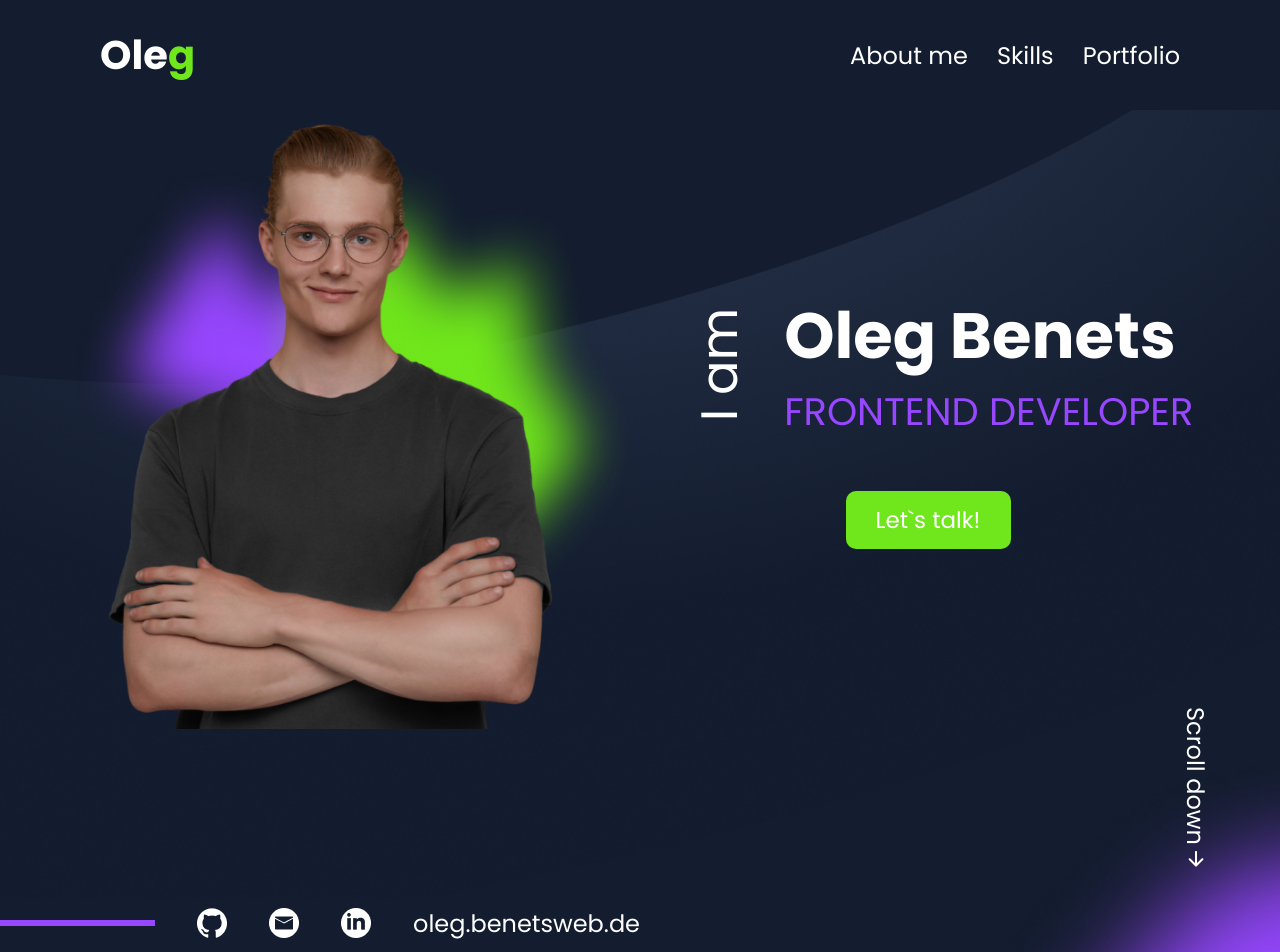
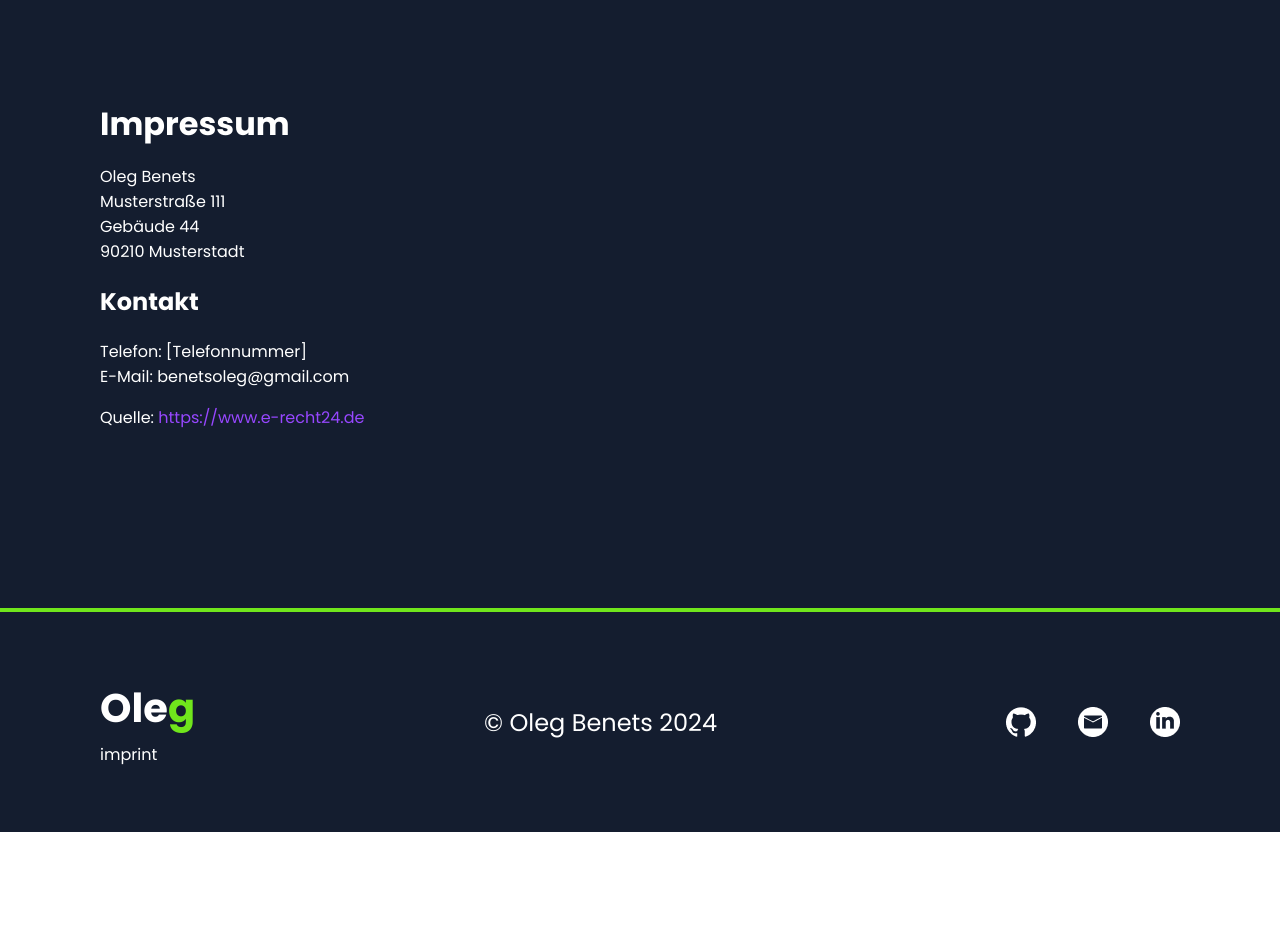
Before and after one commit to OlegBenets/Portfolio, an Angular app: page /imprint in a window 1280 px wide. Before the commit this address led to /. Shown: the top 952 px of the page. After the commit the page ends 832 px from the top, so only its background shows below. Built offline with nearby package versions, Linux system fonts and the light colour scheme.

Commit message:
added imprint and maincontent components

```diff
--- a/src/app/above-the-fold/above-the-fold.component.html
+++ b/src/app/above-the-fold/above-the-fold.component.html
@@ -20,7 +20,7 @@
     <img class="icons" src="./../../assets/img/github-icon.png">
     <img class="icons" src="./../../assets/img/mail-icon.png">
     <img class="icons" src="./../../assets/img/linkedin-icon.png#">
-    <a href="#">oleg.benetsweb.de</a>
+    <a href="#">oleg.benets&#64;web.de</a>
   </div>
   <div class="scroll-container">
     <span class="scroll-info">Scroll down</span>
--- a/src/app/app.component.html
+++ b/src/app/app.component.html
@@ -1,10 +1,4 @@
 <div class="container">
-  <app-header></app-header>
-  <app-above-the-fold id="aot"></app-above-the-fold>
-  <app-about-me id="about-me"></app-about-me>
-  <app-my-skills id="skills"></app-my-skills>
-  <app-portfolio id="portfolio"></app-portfolio>
-  <app-contact></app-contact>
+  <router-outlet></router-outlet>
   <app-footer id="contact"></app-footer>
-  <router-outlet></router-outlet>
 </div>
--- a/src/app/app.component.ts
+++ b/src/app/app.component.ts
@@ -1,13 +1,8 @@
 import { Component } from '@angular/core';
 import { CommonModule } from '@angular/common';
 import { RouterOutlet } from '@angular/router';
-import { HeaderComponent } from './shared/header/header.component';
-import { AboveTheFoldComponent } from './above-the-fold/above-the-fold.component';
-import { AboutMeComponent } from './about-me/about-me.component';
-import { MySkillsComponent } from './my-skills/my-skills.component';
-import { PortfolioComponent } from './portfolio/portfolio.component';
-import { ContactComponent } from './contact/contact.component';
 import { FooterComponent } from './shared/footer/footer.component';
+import { MainContentComponent } from './main-content/main-content.component';
 
 @Component({
   selector: 'app-root',
@@ -15,13 +10,8 @@ import { FooterComponent } from './shared/footer/footer.component';
   imports: [
     CommonModule,
     RouterOutlet,
-    HeaderComponent,
-    AboveTheFoldComponent,
-    AboutMeComponent,
-    MySkillsComponent,
-    PortfolioComponent,
-    ContactComponent,
-    FooterComponent],
+    FooterComponent,
+    MainContentComponent],
   templateUrl: './app.component.html',
   styleUrl: './app.component.scss'
 })
--- a/src/app/app.routes.ts
+++ b/src/app/app.routes.ts
@@ -1,3 +1,8 @@
 import { Routes } from '@angular/router';
+import { MainContentComponent } from './main-content/main-content.component';
+import { ImprintComponent } from './imprint/imprint.component';
 
-export const routes: Routes = [];
+export const routes: Routes = [
+    {path: '', component: MainContentComponent},
+    {path: 'imprint', component: ImprintComponent}
+];
--- /dev/null
+++ b/src/app/imprint/imprint.component.html
@@ -0,0 +1,15 @@
+<div class="imprint-container">
+    <h1>Impressum</h1>
+
+    <p>Oleg Benets<br />
+    Musterstra&szlig;e 111<br />
+    Geb&auml;ude 44<br />
+    90210 Musterstadt</p>
+
+    <h2>Kontakt</h2>
+    <p>Telefon: &#91;Telefonnummer&#93;<br />
+    E-Mail: benetsoleg&#64;gmail.com</p>
+
+    <p>Quelle: <a href="https://www.e-recht24.de">https://www.e-recht24.de</a></p>
+
+</div>
--- /dev/null
+++ b/src/app/imprint/imprint.component.scss
@@ -0,0 +1,24 @@
+@import './../../styles.scss';
+
+.imprint-container {
+    width: calc(100% - 200px);
+    min-height: calc(76vh - 200px);
+    height: auto;
+    color: white;
+    padding: 100px;
+}
+
+h1 {
+    margin: 0;
+}
+
+a {
+    color: $violet;
+    text-decoration: none;
+
+    &:hover {
+        cursor: pointer;
+        text-decoration: underline;
+    }
+
+}
--- /dev/null
+++ b/src/app/main-content/main-content.component.html
@@ -0,0 +1,6 @@
+<app-header></app-header>
+<app-above-the-fold id="aot"></app-above-the-fold>
+<app-about-me id="about-me"></app-about-me>
+<app-my-skills id="skills"></app-my-skills>
+<app-portfolio id="portfolio"></app-portfolio>
+<app-contact></app-contact>
--- a/src/app/shared/footer/footer.component.html
+++ b/src/app/shared/footer/footer.component.html
@@ -1,7 +1,7 @@
 <footer>
   <div class="headline-container">
     <a class="back-to-aot" href="#aot"><h3>Ole<span>g</span></h3></a>
-    <a href="#">imprint</a>
+    <a href="imprint">imprint</a>
   </div>
   <span class="copyright">© Oleg Benets 2024</span>
   <div class="icon-container">
--- a/src/app/shared/footer/footer.component.scss
+++ b/src/app/shared/footer/footer.component.scss
@@ -3,7 +3,8 @@
 footer {
     @include dFlex($jc: space-between, $ai: center);
     width: calc(100% - 200px);
-    height: calc(290px - 32px);
+    min-height: calc(220px - 32px);
+    height: auto;
     padding: 16px 100px;
     border-top: 4px solid $green;
     background-color: $dark_blue;
```
Also changed, not shown: src/app/imprint/imprint.component.ts (added, +12 -0 lines), src/app/main-content/main-content.component.ts (added, +28 -0 lines), src/app/main-content/main-content.component.scss (added), 2 other files (tests, documents, lock files or other folders).
